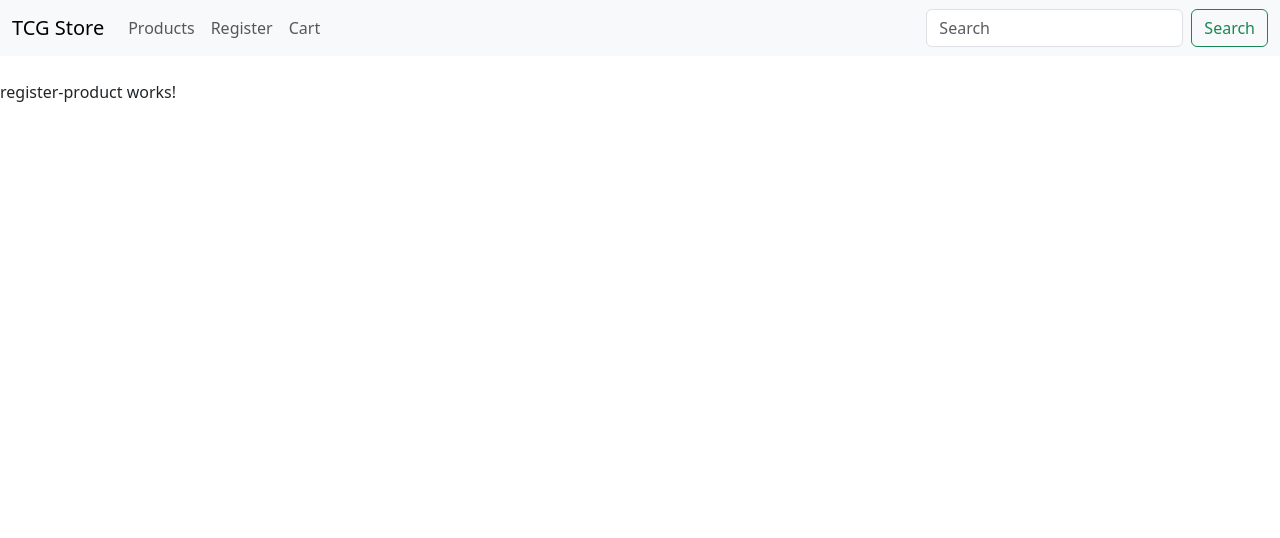
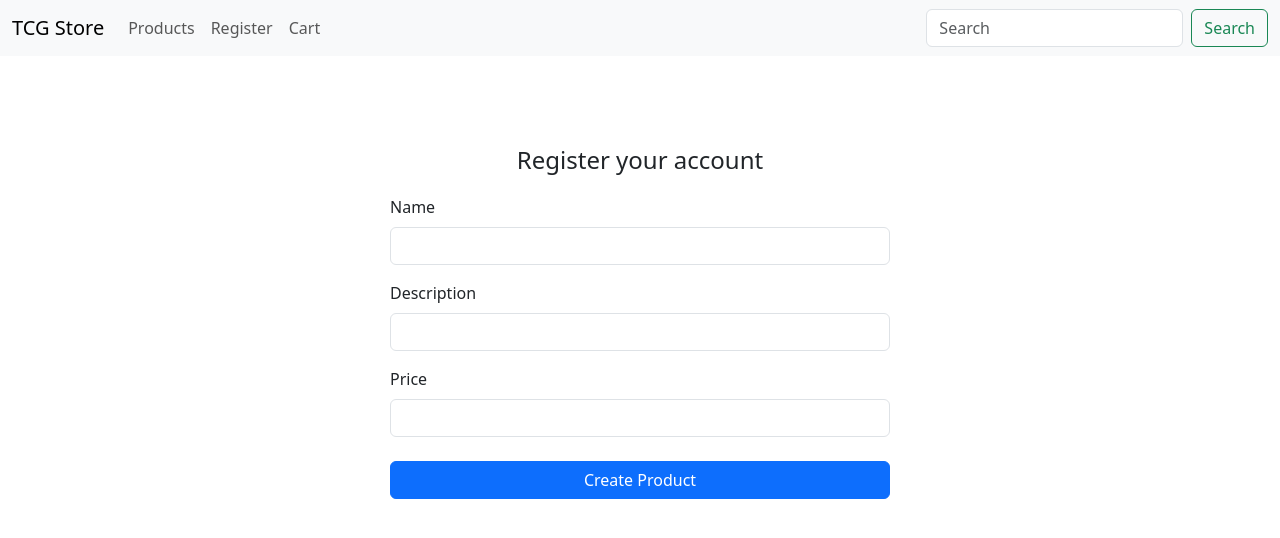
Before and after one commit to robertobzrr/apiEcommerce_frontEnd, an Angular app: page /register/product in a window 1280 px wide. Shown: the top 538 px of the page. Built offline with nearby package versions, Linux system fonts and the light colour scheme.

Commit message:
fix: all working, all routes tested and working. routerLink import was the missing part.

```diff
--- a/src/app/components/register/register-account/register-account.component.html
+++ b/src/app/components/register/register-account/register-account.component.html
@@ -5,17 +5,16 @@
   <p></p>
   <form>
     <div class="mb-3">
-
       <label for="nameInput" class="form-label">Name</label>
-    <input type="text" class="form-control" id="nameInput">
+      <input type="text" class="form-control" id="nameInput" />
     </div>
     <div class="mb-3">
       <label for="passwordInput" class="form-label">Password</label>
-    <input type="password" class="form-control" id="passwordInput">
+      <input type="password" class="form-control" id="passwordInput" />
     </div>
     <div class="mb-3">
       <label for="emailInput" class="form-label">Email</label>
-    <input type="email" class="form-control" id="emailInput">
+      <input type="email" class="form-control" id="emailInput" />
 
       <div class="d-grid gap-2 mt-4">
         <button class="btn btn-primary" type="submit">Create Account</button>
--- a/src/app/components/register/register-product/register-product.component.css
+++ b/src/app/components/register/register-product/register-product.component.css
@@ -0,0 +1,11 @@
+.form-container {
+  max-width: 500px;
+  width: 100%;
+  margin: 0 auto;
+  padding-top: 50px;
+}
+
+.form-container h4 {
+  text-align: center;
+  margin-bottom: 20px;
+}
--- a/src/app/components/register/register-product/register-product.component.html
+++ b/src/app/components/register/register-product/register-product.component.html
@@ -1 +1,24 @@
-<p>register-product works!</p>
+<p></p>
+<div class="form-container">
+  <h4>Register your account</h4>
+
+  <p></p>
+  <form>
+    <div class="mb-3">
+      <label for="nameInput" class="form-label">Name</label>
+      <input type="text" class="form-control" id="nameInput" />
+    </div>
+    <div class="mb-3">
+      <label for="descriptionInput" class="form-label">Description</label>
+      <input type="text" class="form-control" id="descriptionInput" />
+    </div>
+    <div class="mb-3">
+      <label for="priceInput" class="form-label">Price</label>
+      <input type="number" class="form-control" id="priceInput" />
+
+      <div class="d-grid gap-2 mt-4">
+        <button class="btn btn-primary" type="submit">Create Product</button>
+      </div>
+    </div>
+  </form>
+</div>
--- a/src/app/components/register/register.component.html
+++ b/src/app/components/register/register.component.html
@@ -2,13 +2,13 @@
   <div class="row justify-content-center">
 
     <div class="col-auto button-box mx-3">
-      <a class="btn btn-primary btn-lg" routerLink="register/account" role="button">
+      <a class="btn btn-primary btn-lg" routerLink="/register/account" role="button">
         Register Account
       </a>
     </div>
 
     <div class="col-auto button-box mx-3">
-      <a class="btn btn-primary btn-lg" routerLink="register/product" role="button">
+      <a class="btn btn-primary btn-lg" routerLink="/register/product" role="button">
         Register Product
       </a>
     </div>
--- a/src/app/components/register/register.component.ts
+++ b/src/app/components/register/register.component.ts
@@ -1,9 +1,10 @@
 import { Component } from '@angular/core';
+import { RouterLink } from '@angular/router';
 
 @Component({
   selector: 'app-register',
   standalone: true,
-  imports: [],
+  imports: [RouterLink],
   templateUrl: './register.component.html',
   styleUrl: './register.component.css'
 })
```
Lines whose indentation alone changed are shown as unchanged.
